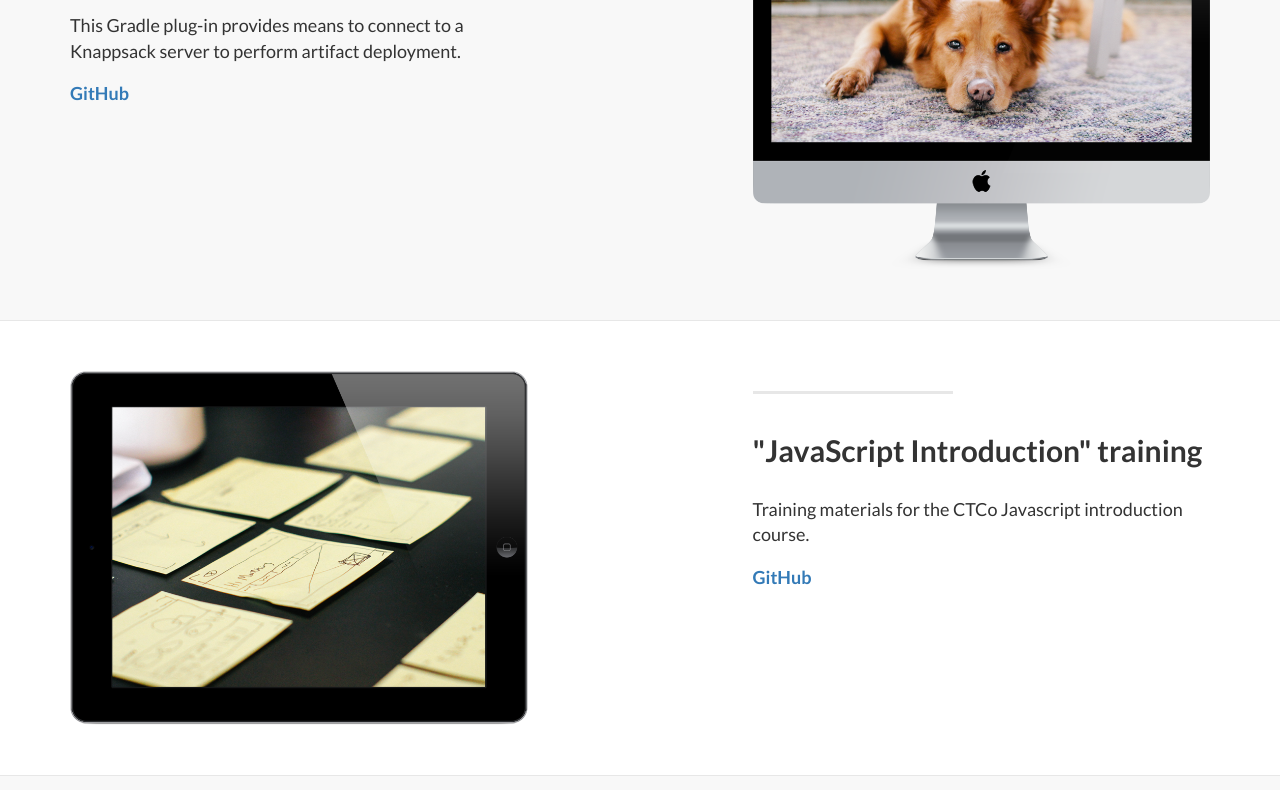
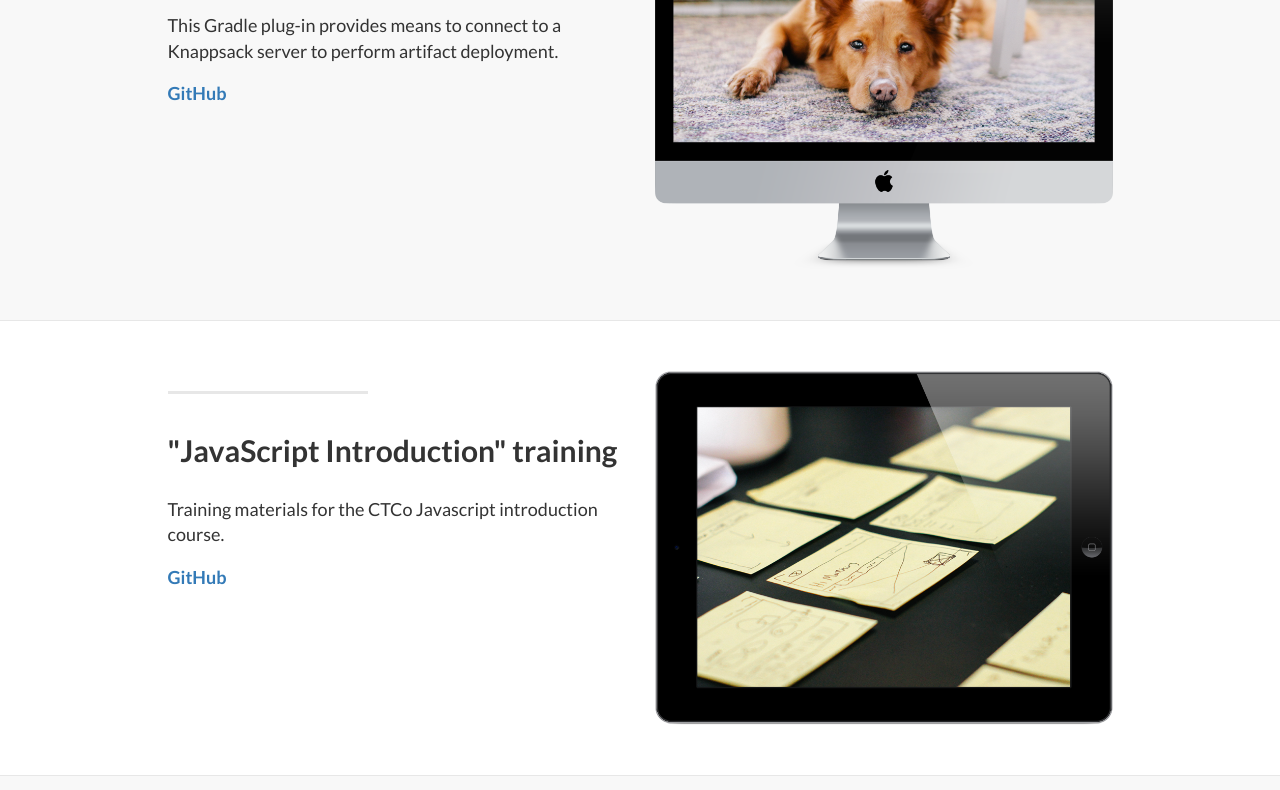
Before and after one commit to ctco/ctco.github.io, a plain HTML site: page index.html in a window 1280 px wide. Shown: the part 712-1502 px from the top of the page. Drawn offline with Linux system fonts and the light colour scheme.

Commit message:
changed list design

```diff
--- a/index.html
+++ b/index.html
@@ -105,7 +105,7 @@
         <div ng-class="(i % 2 === 0) ? 'content-section-a' : 'content-section-b'" ng-repeat="(i, project) in projects.list">
             <div class="container">
                 <div class="row">
-                    <div ng-class="(i % 2 === 0) ? 'col-lg-5 col-sm-6' : 'col-lg-5 col-lg-offset-1 col-sm-push-6 col-sm-6'">
+                    <div class="col-lg-offset-1 col-lg-5 col-sm-6">
                         <hr class="section-heading-spacer">
                         <div class="clearfix"></div>
                         <h2 class="section-heading" ng-bind="project.title"></h2>
@@ -114,7 +114,7 @@
                             <a ng-href="{{project.url}}">GitHub</a>
                         </h4>
                     </div>
-                    <div ng-class="(i % 2 === 0) ? 'col-lg-5 col-lg-offset-2 col-sm-6' : 'col-lg-5 col-sm-pull-6  col-sm-6'">
+                    <div class="col-lg-5 col-sm-6">
                         <img class="img-responsive" ng-src="img/{{project.img}}" alt="">
                     </div>
                 </div>
```
